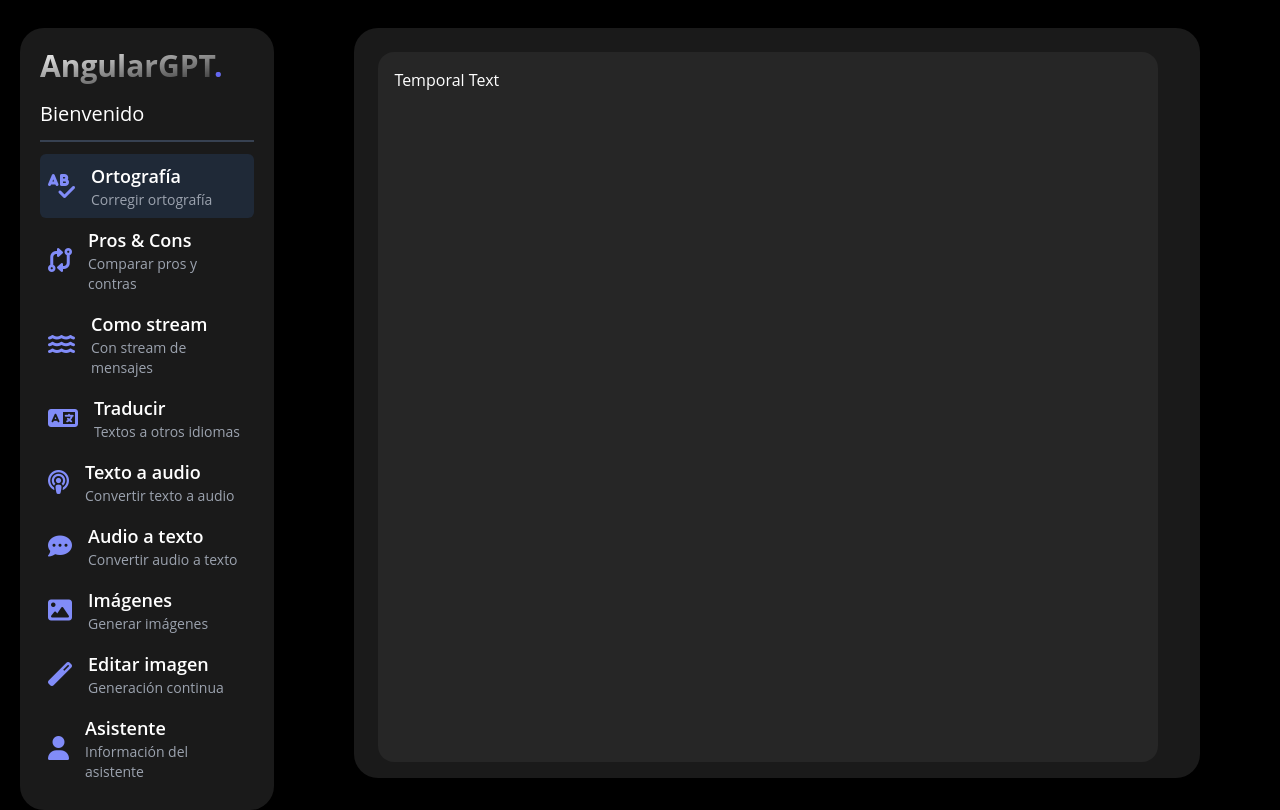
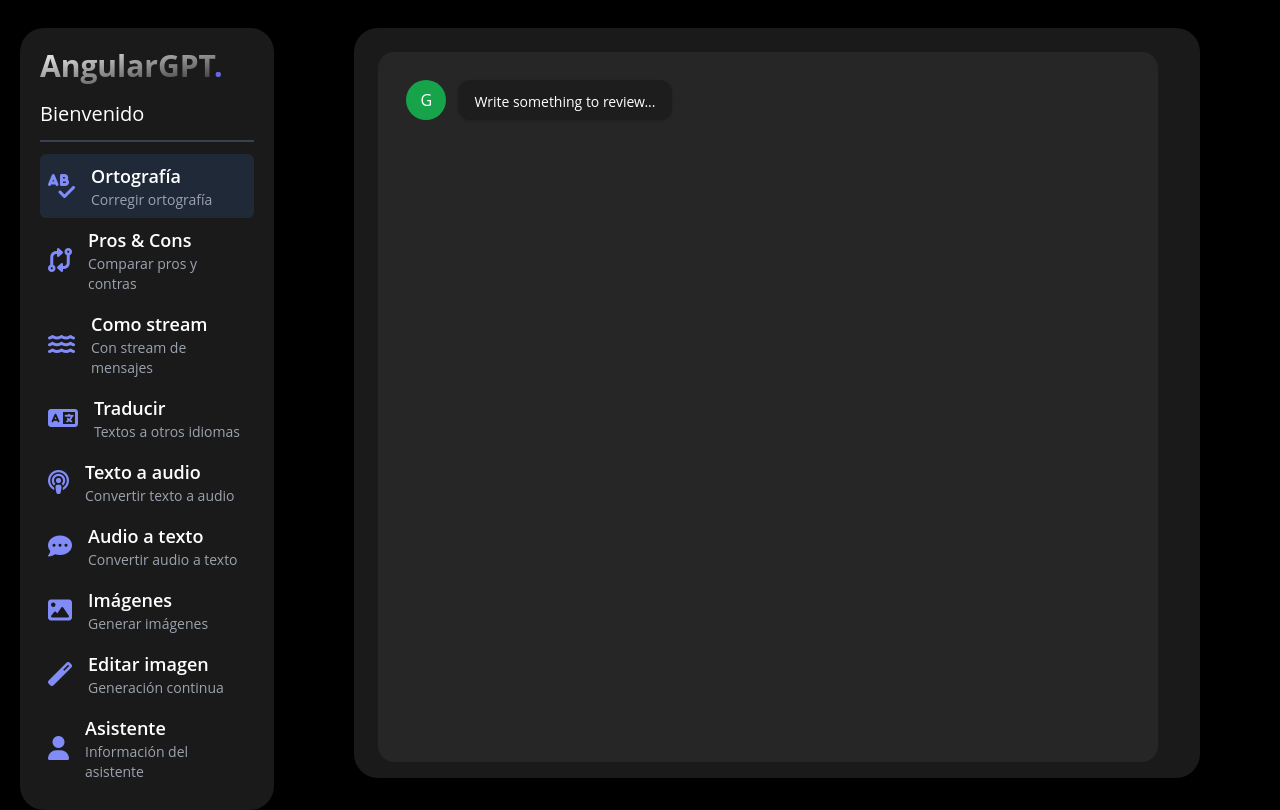
Before and after one commit to lumusitech/frontend-angular-ia-example, an Angular app: page /orthography in a window 1280 px wide. Built offline with nearby package versions, Linux system fonts and the light colour scheme.

Commit message:
feat: add base chat bubbles

```diff
--- /dev/null
+++ b/src/app/presentation/components/chat-bubbles/chatMessage/chatMessage.html
@@ -0,0 +1,11 @@
+<div class="col-start-1 col-end-9 p-3 rounded-lg">
+  <div class="flex flex-row items-start">
+    <div class="flex items-center justify-center flex-shrink-0 w-10 h-10 bg-green-600 rounded-full">
+      G
+    </div>
+
+    <div class="relative px-4 pt-3 pb-2 ml-3 text-sm bg-black bg-opacity-25 shadow rounded-xl">
+      {{ text() }}
+    </div>
+  </div>
+</div>
--- /dev/null
+++ b/src/app/presentation/components/chat-bubbles/chatMessage/chatMessage.ts
@@ -0,0 +1,11 @@
+import { ChangeDetectionStrategy, Component, input } from '@angular/core';
+
+@Component({
+  selector: 'app-chat-message',
+  imports: [],
+  templateUrl: './chatMessage.html',
+  changeDetection: ChangeDetectionStrategy.OnPush,
+})
+export class ChatMessage {
+  text = input.required<string>();
+}
--- /dev/null
+++ b/src/app/presentation/components/chat-bubbles/myMessage/myMessage.html
@@ -0,0 +1 @@
+<p>myMessage works!</p>,
--- /dev/null
+++ b/src/app/presentation/components/chat-bubbles/myMessage/myMessage.ts
@@ -0,0 +1,9 @@
+import { ChangeDetectionStrategy, Component } from '@angular/core';
+
+@Component({
+  selector: 'app-my-message',
+  imports: [],
+  templateUrl: './myMessage.html',
+  changeDetection: ChangeDetectionStrategy.OnPush,
+})
+export class MyMessage { }
--- a/src/app/presentation/pages/orthographyPage/orthographyPage.html
+++ b/src/app/presentation/pages/orthographyPage/orthographyPage.html
@@ -1,8 +1,7 @@
 <div class="chat-container">
   <div class="chat-messages">
     <div class="gid gap-y-2">
-      <!-- Chat messages -->
-      <span>Temporal Text</span>
+      <app-chat-message text="Write something to review..." />
     </div>
   </div>
 
--- a/src/app/presentation/pages/orthographyPage/orthographyPage.ts
+++ b/src/app/presentation/pages/orthographyPage/orthographyPage.ts
@@ -1,8 +1,9 @@
 import { ChangeDetectionStrategy, Component } from '@angular/core';
+import { ChatMessage } from '../../components/chat-bubbles/chatMessage/chatMessage';
 
 @Component({
   selector: 'app-orthography-page',
-  imports: [],
+  imports: [ChatMessage],
   templateUrl: './orthographyPage.html',
   changeDetection: ChangeDetectionStrategy.OnPush,
 })
```
